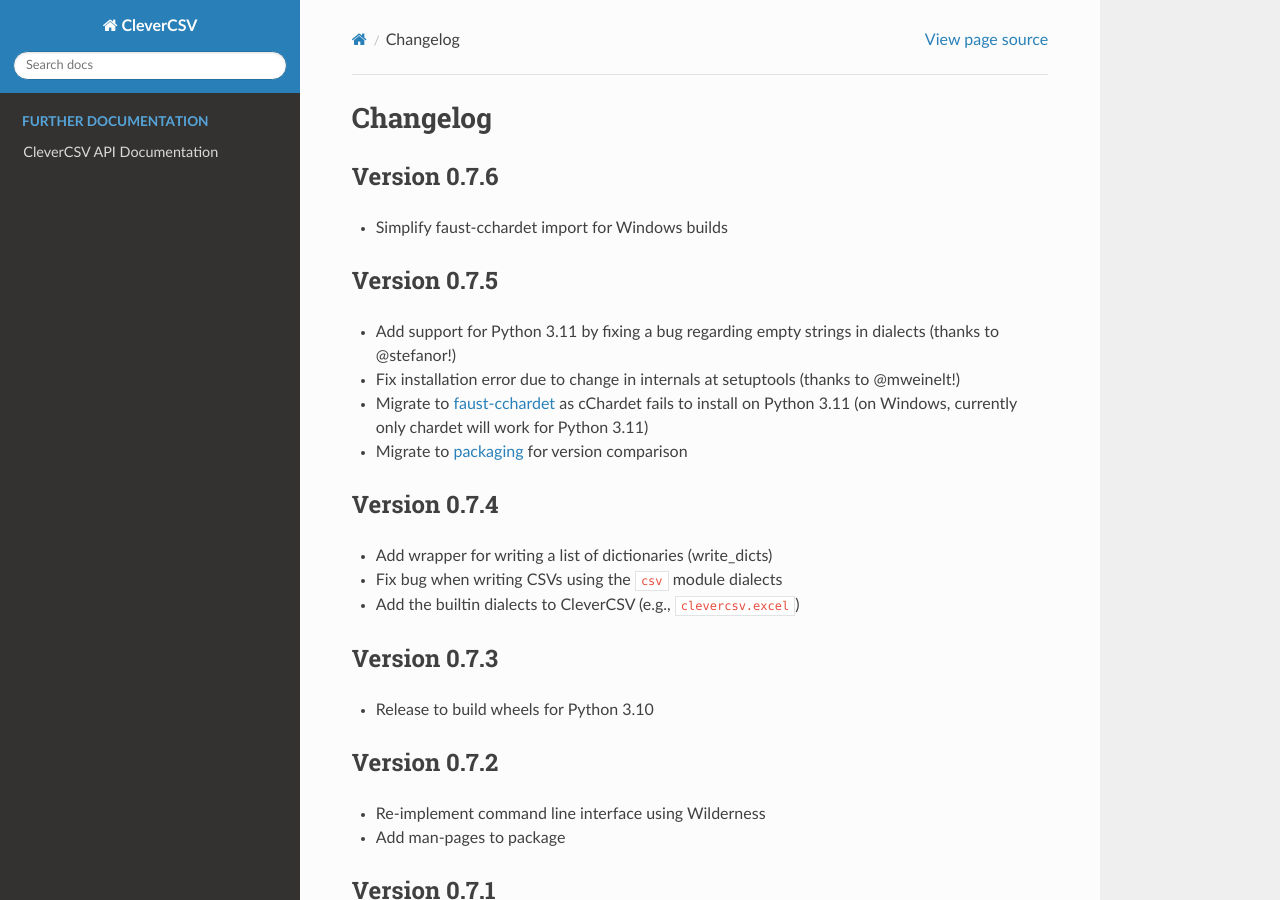
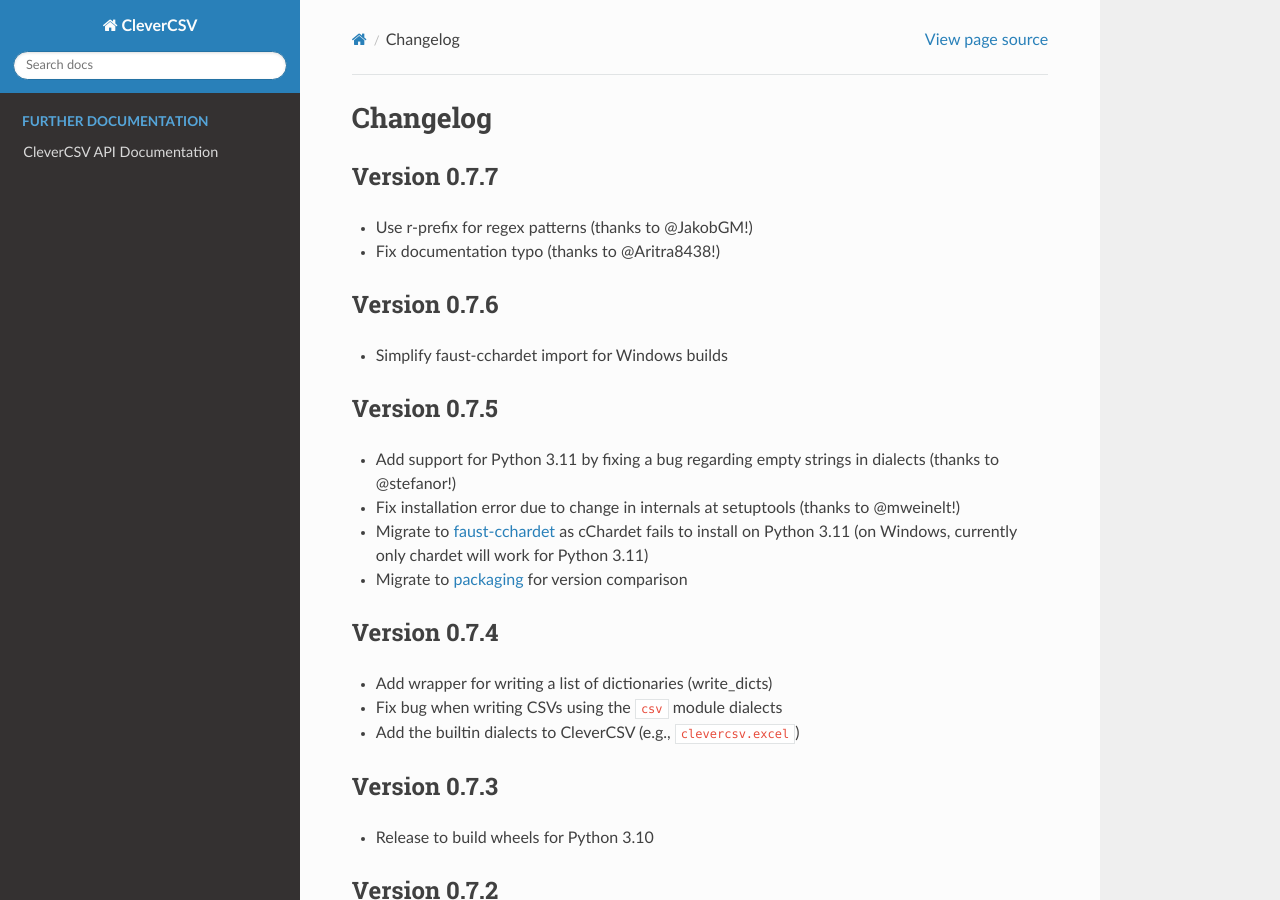
Before and after one commit to alan-turing-institute/CleverCSV, a Sphinx documentation site: the page built from docs/CHANGELOG.rst, in a window 1280 px wide and 900 px high. Built offline with Sphinx 7.4.7 and the Read the Docs theme 2.0.0, drawn with Linux system fonts in a browser that asks for light colours; pages that are not in the unit, such as notebooks, are missing from menus.

Commit message:
CleverCSV Release 0.7.7
* Use r-prefix for regex patterns (thanks to @JakobGM!)
* Fix documentation typo (thanks to @Aritra8438!)

```diff
--- a/docs/CHANGELOG.rst
+++ b/docs/CHANGELOG.rst
@@ -1,6 +1,13 @@
 
 Changelog
 =========
+
+Version 0.7.7
+-------------
+
+
+* Use r-prefix for regex patterns (thanks to @JakobGM!)
+* Fix documentation typo (thanks to @Aritra8438!)
 
 Version 0.7.6
 -------------
```
Also changed, not shown: CHANGELOG.md (+5 -0 lines), 7 other files.
